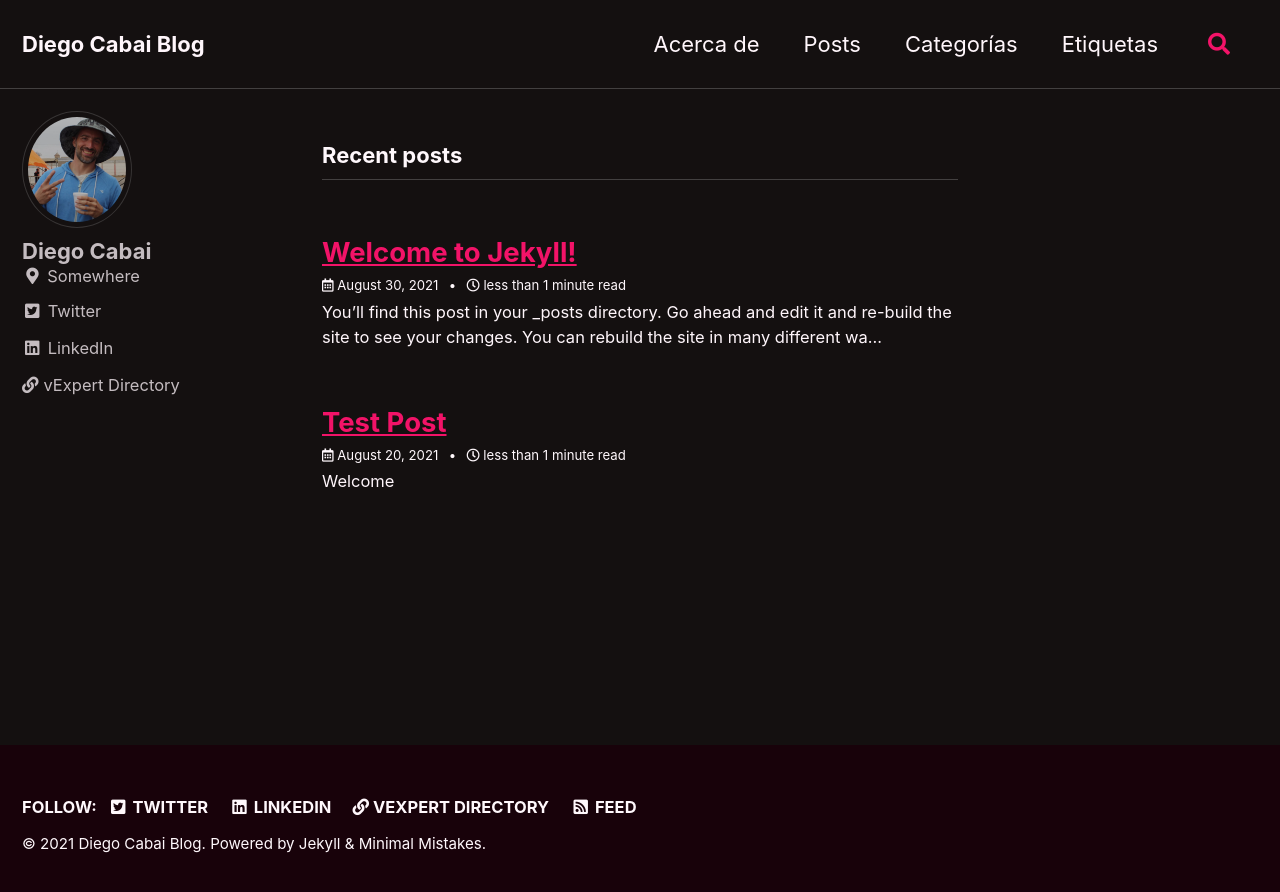
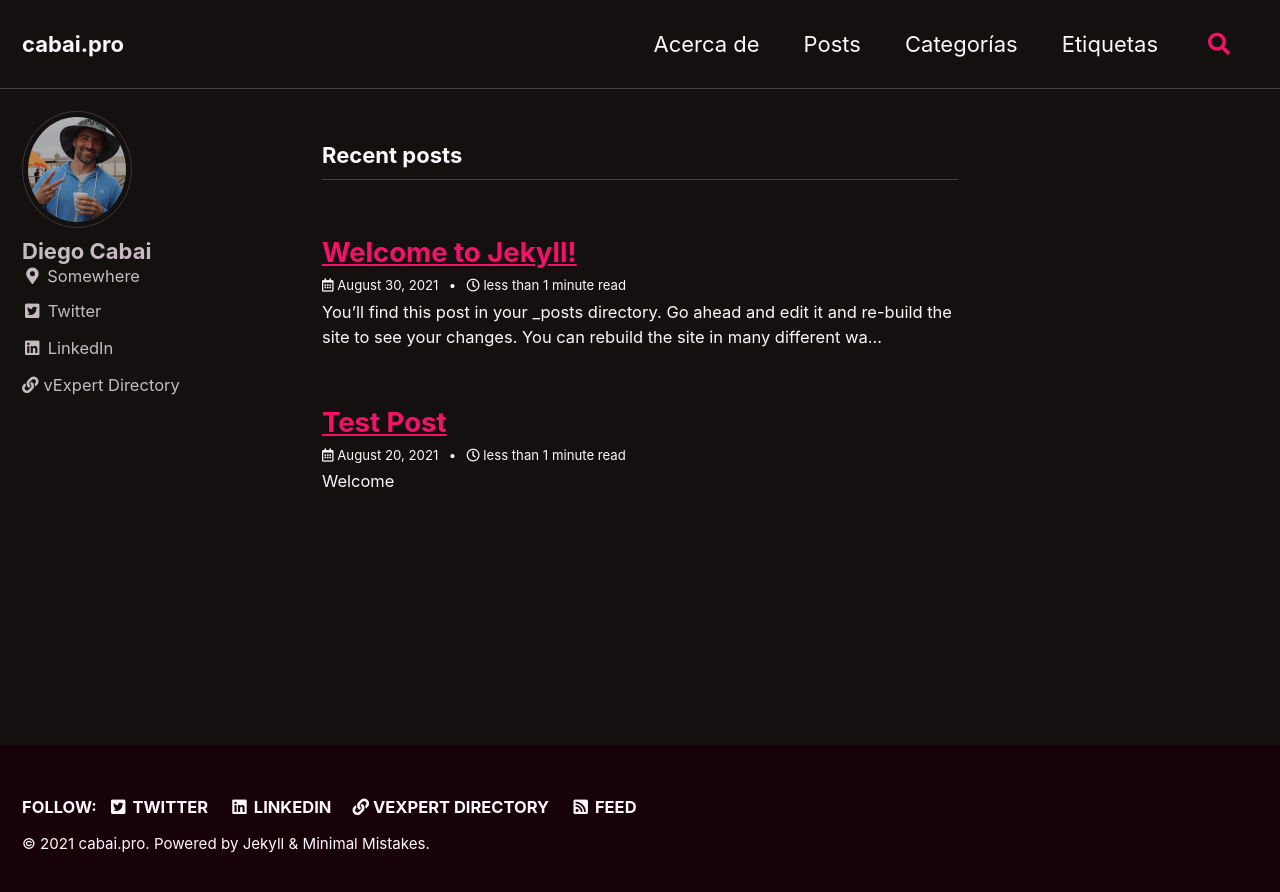
Before and after one commit to dcabai/dcabai.github.io, a Jekyll site: the page built from index.html, in a window 1280 px wide. Shown: the top 892 px of the page. Built offline with Jekyll 4.4.1, drawn with Linux system fonts in a browser that asks for light colours; cached includes are drawn as plain includes; the list of posts is cut into pages by our own code.

Commit message:
Update _config.yml

```diff
--- a/_config.yml
+++ b/_config.yml
@@ -16,10 +16,10 @@ minimal_mistakes_skin    : "neon" # "air", "aqua", "contrast", "dark", "dirt", "
 
 # Site Settings
 locale                   : "en-US"
-title                    : "Diego Cabai Blog"
+title                    : "cabai.pro"
 title_separator          : "|"
 subtitle                 : # site tagline that appears below site title in masthead
-name                     : "Diego Cabai Blog"
+name                     : "cabai.pro"
 description              : # "An amazing website."
 url                      : "https://dcabai.github.io"
 baseurl                  : # the subpath of your site, e.g. "/blog"
```
